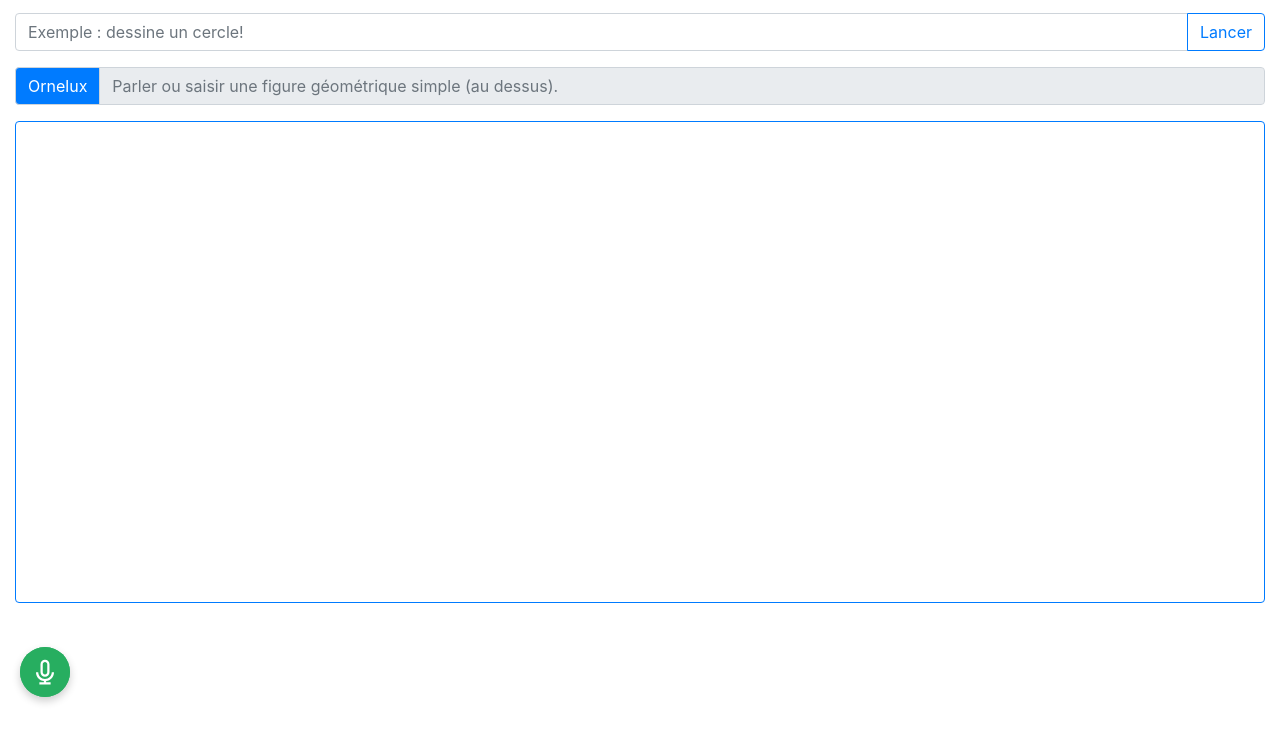
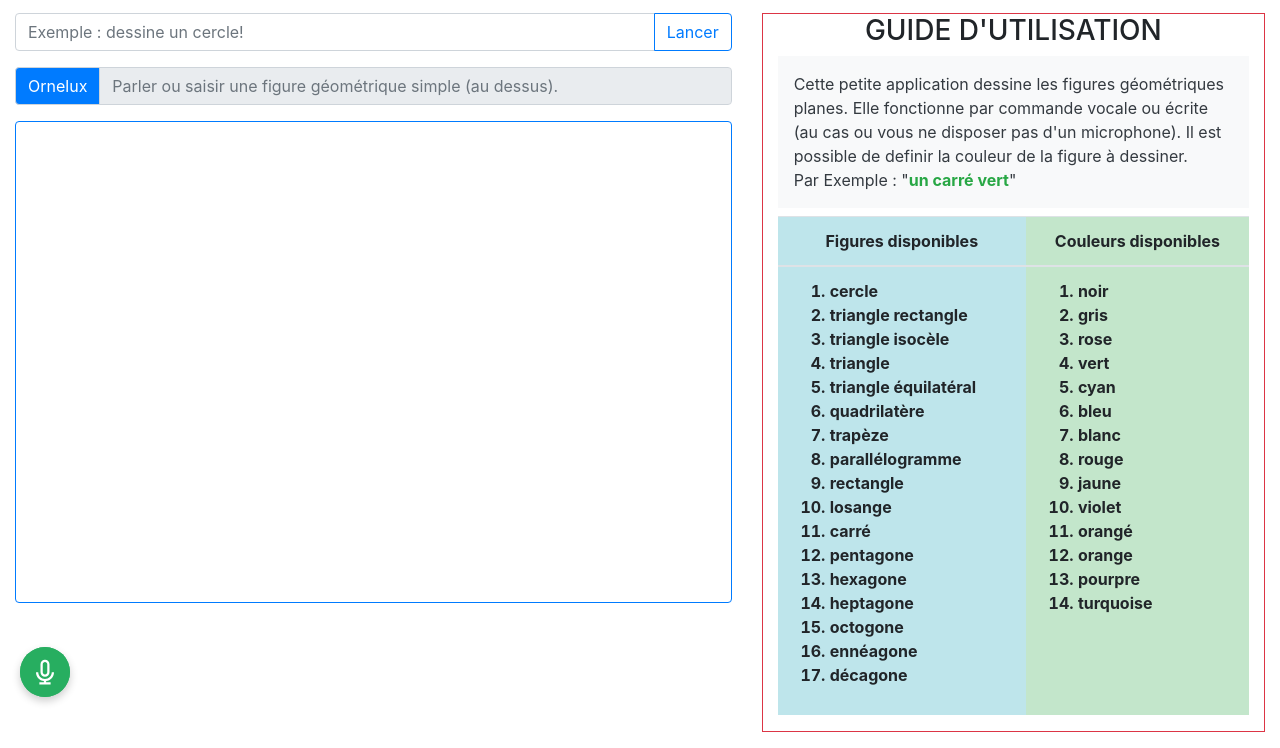
Before and after one commit to alainxavier/Figures-geometriques, a plain HTML site: page index.html in a window 1280 px wide. Shown: the part 83-831 px from the top of the page. Before the commit the page ends 800 px from the top, so only its background shows below. Drawn offline with Linux system fonts and the light colour scheme.

Commit message:
Ajout guide d'utilisation

```diff
--- a/index.html
+++ b/index.html
@@ -7,9 +7,10 @@
     <link rel="stylesheet" href="bootstrap/css/bootstrap.css">
 </head>
 <body>
-
     <div class="container-fluid my-3" >
-        <h2 class="alert bg-info text-center text-white" role="alert">Dessinons des figures géométriques planes</h2>
+      <h2 class="alert bg-info text-center text-white" role="alert">Dessinons des figures géométriques planes</h2>
+      <div class="row">
+        <div class="col-7"><!-- Côté gauche -->
         <div class="input-group mb-3">
             <input type="text" class="form-control" placeholder="Exemple : dessine un cercle!" aria-label="Que voulez-vous dessiner ?" aria-describedby="button-send" id="input-send" required>
             <div class="input-group-append">
@@ -24,14 +25,73 @@
                 </div>
                 <input type="text" class="form-control" placeholder="Parler ou saisir une figure géométrique simple (au dessus)." aria-label="Username" readonly aria-describedby="addon-wrapping" id="ornelux">
             </div>
-          </div>
+        </div>
 
-          <div class="border border-primary rounded">
+        <div class="border border-primary rounded">
               <svg class="img-fluid" width = "640px" height="480px">
                 <!-- les figures s'afficherons ici -->
               </svg>
-          </div>
+        </div>
+      </div>
+      <div class="col-5">
+        <div class="container border border-danger">
+          <h3 class="text-center">GUIDE D'UTILISATION</h3>
+          <p class="p-3 mb-2 bg-light text-dark">Cette petite application dessine les figures géométriques planes. Elle fonctionne par commande vocale ou écrite (au cas ou vous ne disposer pas d'un microphone). Il est possible de definir la couleur de la figure à dessiner.<br>Par Exemple : "<span class="text-success font-weight-bold">un carré vert</span>"</p>
+          <table class="table">
+            <thead>
+              <tr>
+                <th class="align-middle text-center table-info">Figures disponibles</th>
+                <th class="align-middle text-center table-success">Couleurs disponibles</th>
+              </tr>
+            </thead>
+            <tbody>
+              <tr>
+                <th class="table-info">
+                  <ol>
+                    <li>cercle</li>
+                    <li>triangle rectangle</li>
+                    <li>triangle isocèle</li>
+                    <li>triangle</li>
+                    <li>triangle équilatéral</li>
+                    <li>quadrilatère</li>
+                    <li>trapèze</li>
+                    <li>parallélogramme</li>
+                    <li>rectangle</li>
+                    <li>losange</li>
+                    <li>carré</li>
+                    <li>pentagone</li>
+                    <li>hexagone</li>
+                    <li>heptagone</li>
+                    <li>octogone</li>
+                    <li>ennéagone</li>
+                    <li>décagone</li>
+                  </ol>
+                </th>
+                <th class="table-success">
+                  <ol>
+                    <li>noir</li>
+                    <li>gris</li>
+                    <li>rose</li>
+                    <li>vert</li>
+                    <li>cyan</li>
+                    <li>bleu</li>
+                    <li>blanc</li>
+                    <li>rouge</li>
+                    <li>jaune</li>
+                    <li>violet</li>
+                    <li>orangé</li>
+                    <li>orange</li>
+                    <li>pourpre</li>
+                    <li>turquoise</li>
+                  </ol>
+                </th>
+              </tr>
+            </tbody>
+          </table>
+        </div>
+      </div>
     </div>
+  </div>
 
     <!--Bootstrap-->
     <script src="jquery/jquery-3.4.1.js"></script>
```
